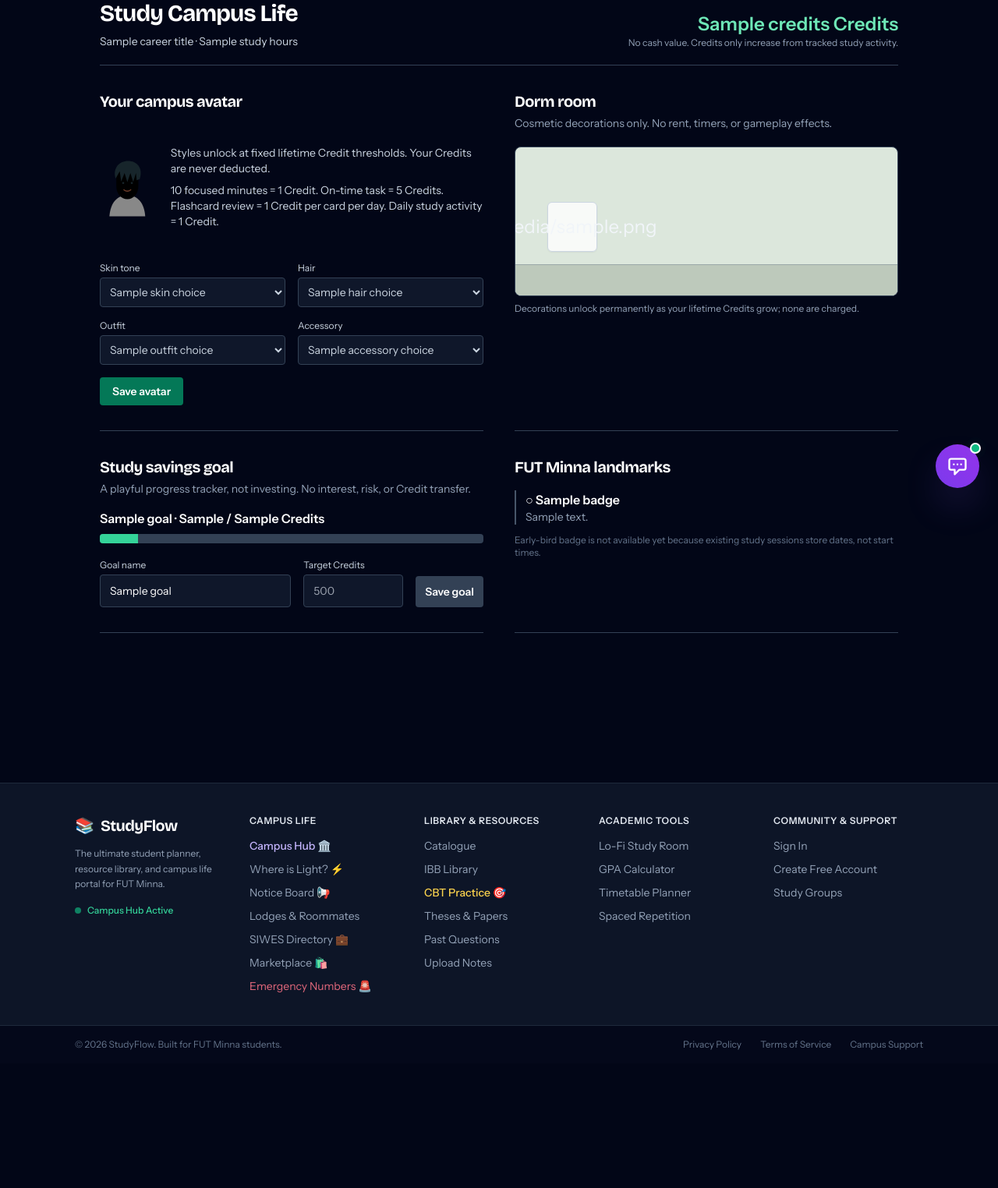
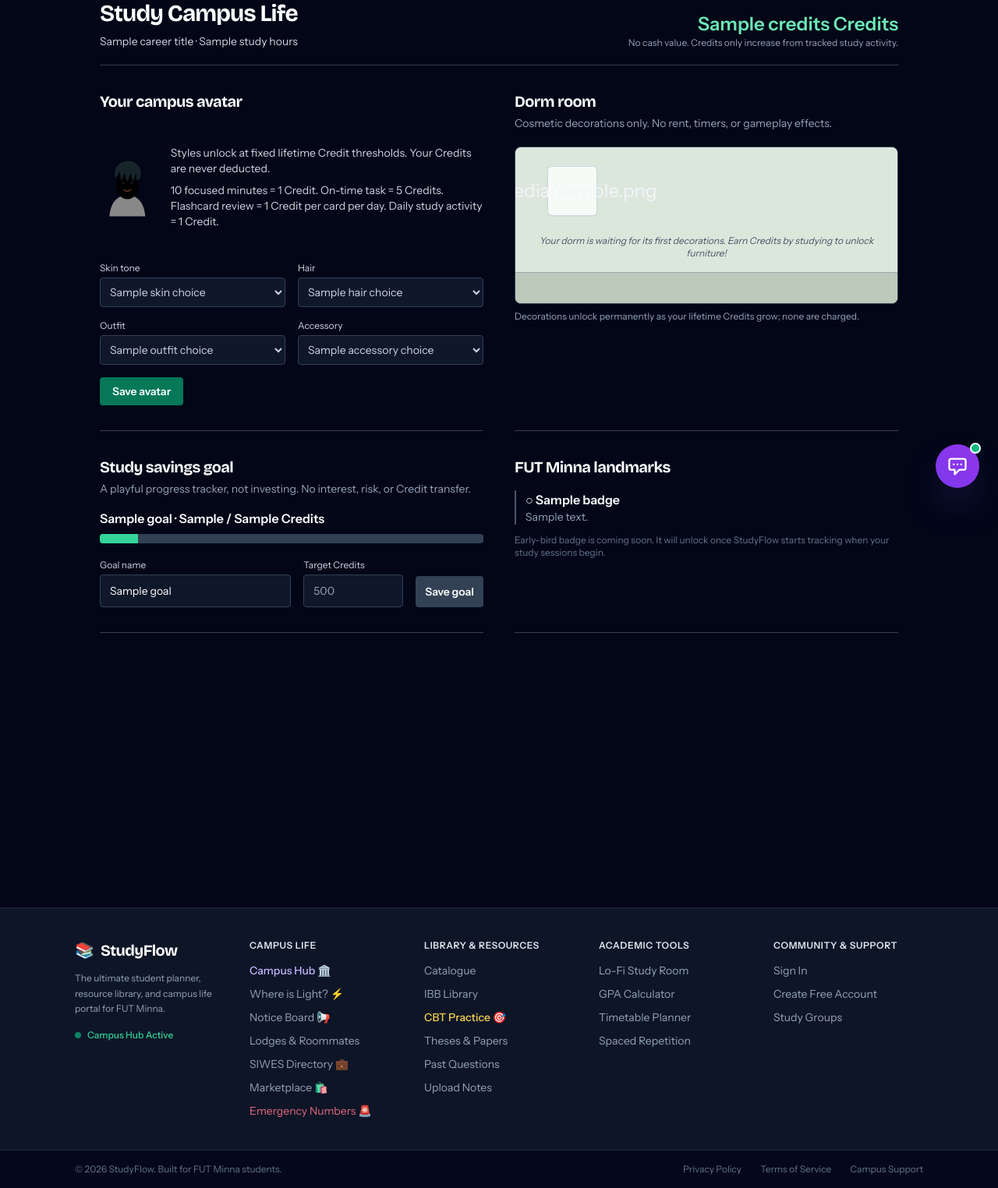
Before and after one commit to peterafolabi-dev/studyflow, a Django app: template templates/campus_life/home.html in a window 1280 px wide. Shown: the part 150-1674 px from the top of the page at 78% size. Before the commit the page ends 1497 px from the top, so only its background shows below. Run offline with Django 3.2, Linux system fonts and the light colour scheme; the template is opened without the code that fills it: most values are stand-ins (such as "Sample title", 1, 10 or a date in 2020); some libraries are stand-ins or nearby versions.

Commit message:
feat: Update layout and messaging in campus life page for improved user experience

```diff
--- a/templates/campus_life/home.html
+++ b/templates/campus_life/home.html
@@ -1,7 +1,7 @@
 {% extends 'base.html' %}
 {% block title %}Study Campus Life · StudyFlow{% endblock %}
 {% block content %}
-<div class="max-w-5xl mx-auto space-y-8 pb-48 sm:pb-40">
+<div class="max-w-5xl mx-auto space-y-8 pb-72 sm:pb-80">
   <header class="flex flex-wrap items-end justify-between gap-4 border-b border-slate-700 pb-5">
     <div>
       <p class="text-xs font-semibold uppercase text-emerald-300">FUT Minna · personal progress</p>
@@ -48,6 +48,7 @@
       <div class="relative mt-5 grid min-h-48 grid-cols-3 items-end justify-items-center gap-3 overflow-hidden rounded-lg border border-slate-700 bg-[#dce7dc] p-4 pb-12 sm:grid-cols-4 sm:gap-4 sm:p-6 sm:pb-14" aria-label="Your decorated dorm room">
         <div class="absolute inset-x-0 bottom-0 h-8 border-t border-slate-500/40 bg-[#bdc9bb] sm:h-10" aria-hidden="true"></div>
         {% for item in furniture %}<span class="relative z-10 flex h-14 w-14 items-center justify-center rounded-md border border-slate-300 bg-white/80 text-2xl shadow-sm sm:h-16 sm:w-16" title="{{ item.name }}" aria-label="{{ item.name }}">{{ item.icon }}</span>{% endfor %}
+        {% if furniture|length <= 1 %}<p class="relative z-10 col-span-full mt-2 text-center text-xs italic text-slate-600">Your dorm is waiting for its first decorations. Earn Credits by studying to unlock furniture!</p>{% endif %}
       </div>
       <p class="mt-2 text-xs text-slate-400">Decorations unlock permanently as your lifetime Credits grow; none are charged.</p>
     </div>
@@ -71,7 +72,7 @@
     <div class="min-w-0 border-b border-slate-700 pb-8">
       <h2 class="font-display text-xl font-bold text-white">FUT Minna landmarks</h2>
       {% for badge in landmarks %}<article class="mt-4 border-l-2 {% if badge.earned %}border-emerald-400{% else %}border-slate-600{% endif %} pl-3"><p class="font-semibold text-white">{% if badge.earned %}✓{% else %}○{% endif %} {{ badge.name }}</p><p class="text-sm text-slate-400">{{ badge.description }}</p></article>{% endfor %}
-      <p class="mt-3 text-xs text-slate-500">Early-bird badge is not available yet because existing study sessions store dates, not start times.</p>
+      <p class="mt-3 text-xs text-slate-500">Early-bird badge is coming soon. It will unlock once StudyFlow starts tracking when your study sessions begin.</p>
     </div>
   </section>
 </div>
```
